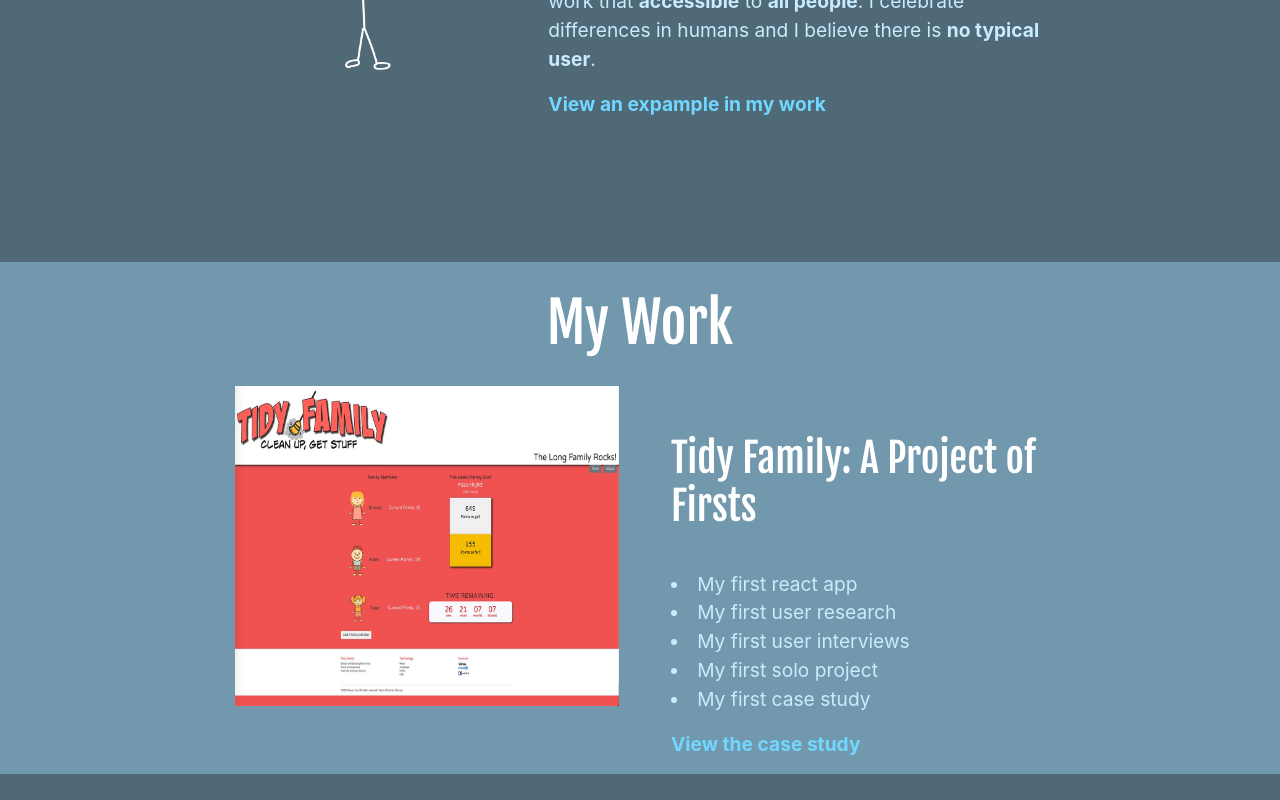
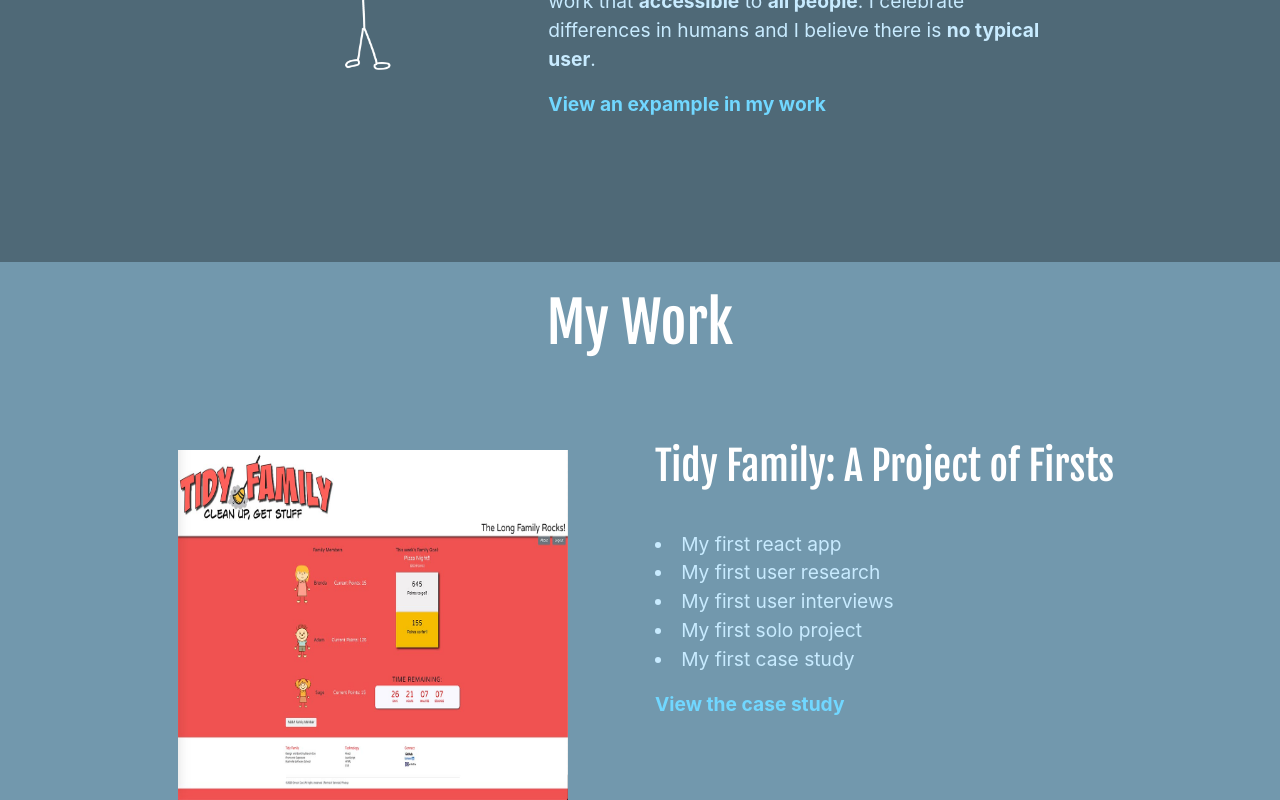
Before and after one commit to Devco2011/Devco2011.github.io, a React (Create React App) app: page /#/ in a window 1280 px wide. Shown: the part 3021-3821 px from the top of the page. Before the commit the page ends 3795 px from the top, so only its background shows below. Built offline with nearby package versions, Linux system fonts and the light colour scheme.

Commit message:
more CSS work

```diff
--- a/src/main/Work.js
+++ b/src/main/Work.js
@@ -12,18 +12,17 @@ export const Work = () => {
             <Container id="light-blue-container" fluid>
                 <Row className="justify-content-md-center">
                     <Col className="col-12-md-6">
-                        <h3 className="section-title">My Work</h3>
+                        <h3 className="section-title pb-5">My Work</h3>
                     </Col>
                 </Row>
                 <Row className="justify-content-md-center">
-                    <Col className="col-12 col-md-4">
-                        <div className="images">
-                            <Link to="/CaseStudies/TidyFamily" target="blank"><img className="tidyFamHome" src="../../images/FamHome.jpg" alt="Homepage view of Tidy Family web app." /></Link>
+                    <Col className="col-12 col-md-5">
+                        <div className="images mt-3">
+                            <Link to="/CaseStudies/TidyFamily" target="blank"><img className="tidyFamHome" src="../../images/FamHome.jpg" height="350em" width="390em" alt="Homepage view of Tidy Family web app." /></Link>
                         </div>
                     </Col>
-                    <Col className="col-12 col-md-4">
-                        <div className="work-div">
-                            <ScrollAnimation animateIn="animate__animated animate__fadeIn"><h5 className="section-title">Tidy Family: A Project of Firsts</h5></ScrollAnimation>
+                    <Col className="col-12 col-md-5">
+                        <ScrollAnimation animateIn="animate__animated animate__fadeIn"><h5 className="section-title mt-2">Tidy Family: A Project of Firsts</h5></ScrollAnimation>
                         <p><li>My first react app</li>
                             <li>My first user research</li>
                             <li>My first user interviews</li>
@@ -31,7 +30,6 @@ export const Work = () => {
                             <li>My first case study</li>
                         </p>
                         <p><Link to="/CaseStudies/TidyFamily" target="blank"><strong>View the case study</strong></Link></p>
-                        </div>
 
                     </Col>
                 </Row>
--- a/src/portfolioCustom.scss
+++ b/src/portfolioCustom.scss
@@ -116,10 +116,10 @@ p.whatILearnedText {
     margin-top: 3em;
 
 }
- .work-div {
-    margin-top: 3em;
-    margin-left: 1em;
- }
+// //  .work-div {
+
+// //     margin-left: 1em;
+//  }
 p {
     font-size: 1.2em;
 }
@@ -286,32 +286,14 @@ p {
 
 // Main Page case study images
 
-.tidyFamHome {
-
-
-
-    @media (min-width: 10rem) {
-            margin-top: 1em;
-            width: 100%;
-            height: 100%;
-          }
-
-    @media (min-width: 37.5rem) {
-            width: 100%;
-            height: 80%;
-    }
-
-    @media (min-width: 50rem) {
-            margin-top: 3em;
-            width: 24rem;
-            height: 20rem;
-            transition: .2s;
-
-    }
-}
-.tidyFamHome:hover {
-    transform: scale(1.2);
-}
+// .tidyFamHome {
+//    height: 20em;
+//    width: 24em;
+//    transition: 1s;
+// }
+// .tidyFamHome:hover {
+//     transform: scale(1.2);
+// }
 
 // Case Study Page Images
 
```
Also changed, not shown: 1 other file (tests, documents, lock files or other folders). Lines whose indentation alone changed are shown as unchanged.
